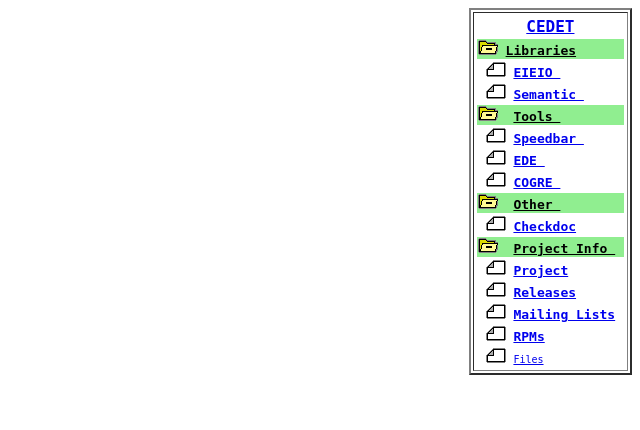
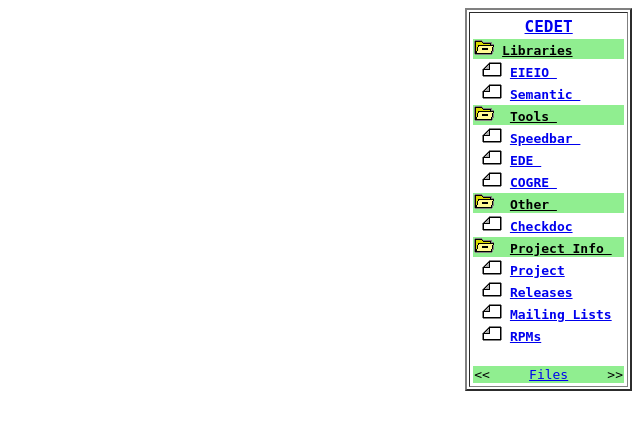
Before and after one commit to emacs-pkg-mirrors/cedet, a PHP site: page /rightcol.php in a window 1280 px wide. Shown: the top 430 px of the page, without its empty margins (640-1280 px from the left). Run offline with PHP 8.4, Linux system fonts and the light colour scheme.

Commit message:
Added speedbar bottom bar like thing, and put "files" in it.

```diff
--- a/www/rightcol.php
+++ b/www/rightcol.php
@@ -20,8 +20,9 @@
 <tr><td >&nbsp<img src=page.gif>&nbsp<a href=http://sourceforge.net/project/showfiles.php?group_id=17886><b>Releases</b></a>&nbsp</td></tr>
 <tr><td >&nbsp<img src=page.gif>&nbsp<a href=http://sourceforge.net/mail/?group_id=17886><b>Mailing Lists</b></a>&nbsp</td></tr>
 <tr><td >&nbsp<img src=page.gif>&nbsp<a href=http://sourceforge.net/projects/rte><b>RPMs</b></a>&nbsp</td></tr>
-<tr><td >&nbsp<img src=page.gif>&nbsp<a href=ftpgate.shtml><font size=-1>Files</font></a>&nbsp</td></tr>
+<tr><td >&nbsp</td></tr>
 
+<tr><td bgcolor=lightgreen>&lt;&lt;&nbsp;&nbsp;&nbsp;&nbsp;&nbsp;<a href=ftpgate.shtml>Files</a>&nbsp;&nbsp;&nbsp;&nbsp;&nbsp;&gt;&gt;</td></tr>
 </table>
 </td></tr></table>
 </tt>
```
